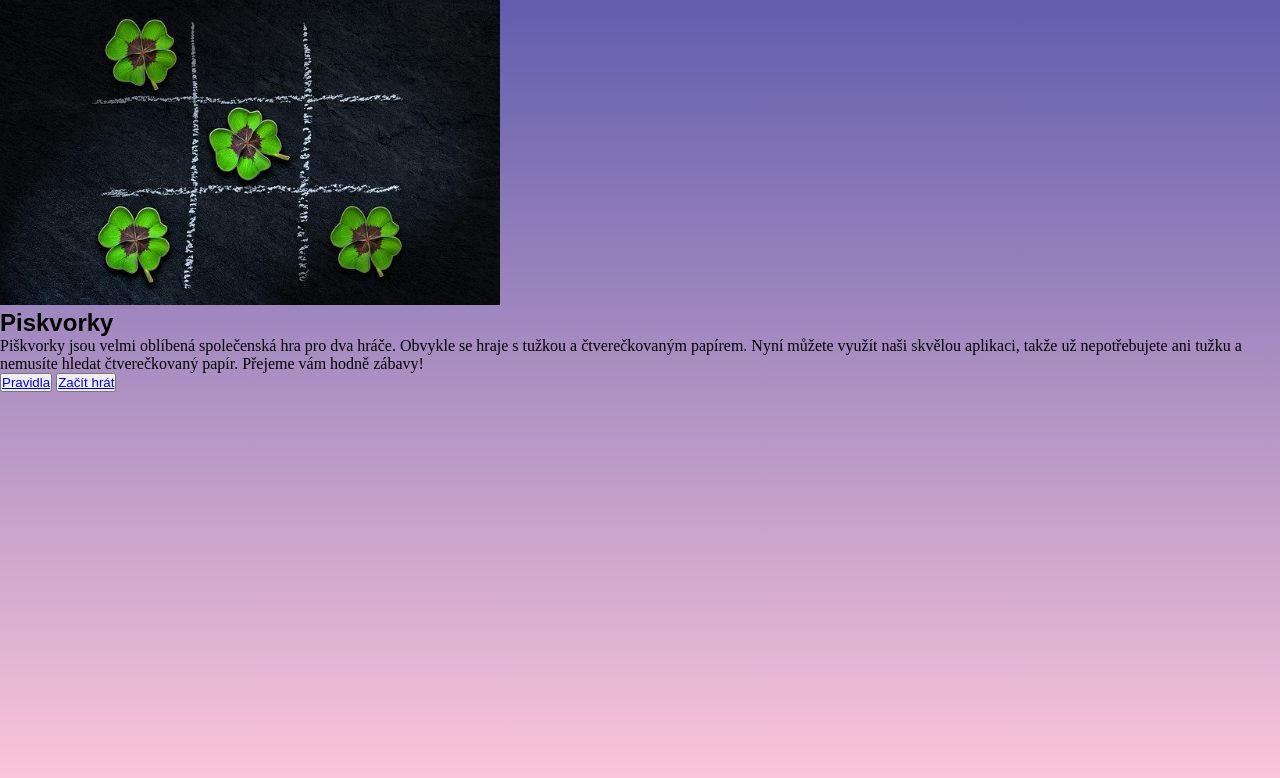
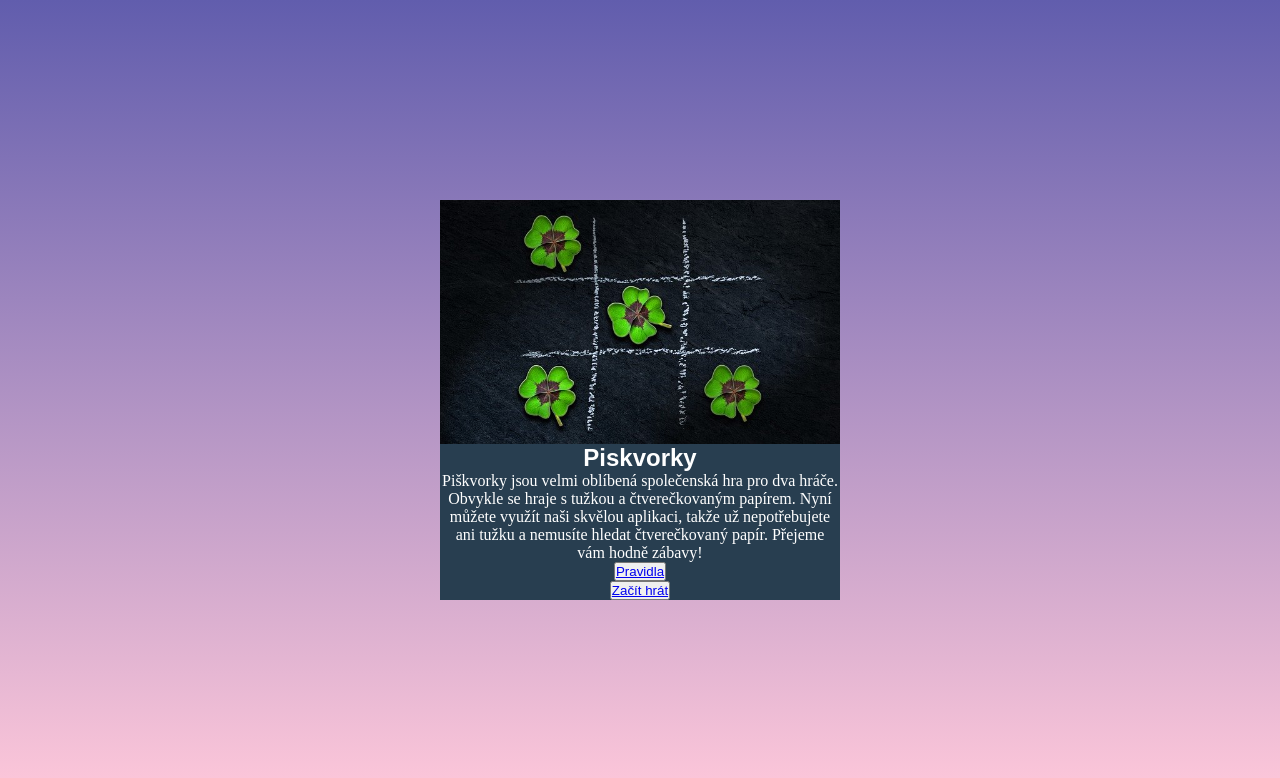
Before and after one commit to DenisaZem/piskvorky, a plain HTML site: page index.html in a window 1280 px wide. Drawn offline with Linux system fonts and the light colour scheme.

Commit message:
přidáno flex direction a uprava výšek,šířek

```diff
--- a/index.html
+++ b/index.html
@@ -7,6 +7,7 @@
     <title>Document</title>
 </head>
 <body>
+    <div class="backround">
         <section class="container">
             <img class="container__img" src="uvodni.jpg" alt="">
             <div class="container__description">
@@ -25,5 +26,6 @@
             </div>
 
         </section>
+    </div>
 </body>
 </html>
--- a/style.css
+++ b/style.css
@@ -3,33 +3,52 @@
     margin: 0;
 }
 
-html {
+html, body {
+    height: 100%;
+}
+
+.backround {
     background-image: linear-gradient(to bottom, #615dad, #ffc8da);
     background-repeat: no-repeat;
+    display: flex;
+    justify-content: center;
+    align-items: center;
+    width: 100%;
     height: 100%;
 }
 
 .container {
-
+    display: flex;
+    flex-direction: column;
+    justify-content: center;
+    align-items: center;
+    max-width: 400px;
+    height: 100vh;
 }
 
 .container__img {
-width: 500px;
+    width: 100%;
 }
 
 .container__description {
-
+    background-color: #283e50;
+    color: #ffffff;
 }
 
 .container__h1 {
   font-family: 'Lobster', sans-serif;
+  text-align: center;
 }
 
-
 .container__title {
-
+    text-align: center;
 }
 
 .container__buttons {
-
+    background-color: #283e50;
+    width: 100%;
+    display: flex;
+    flex-direction: column;
+    justify-content: center;
+    align-items: center;
 }
```
Lines whose indentation alone changed are shown as unchanged.
